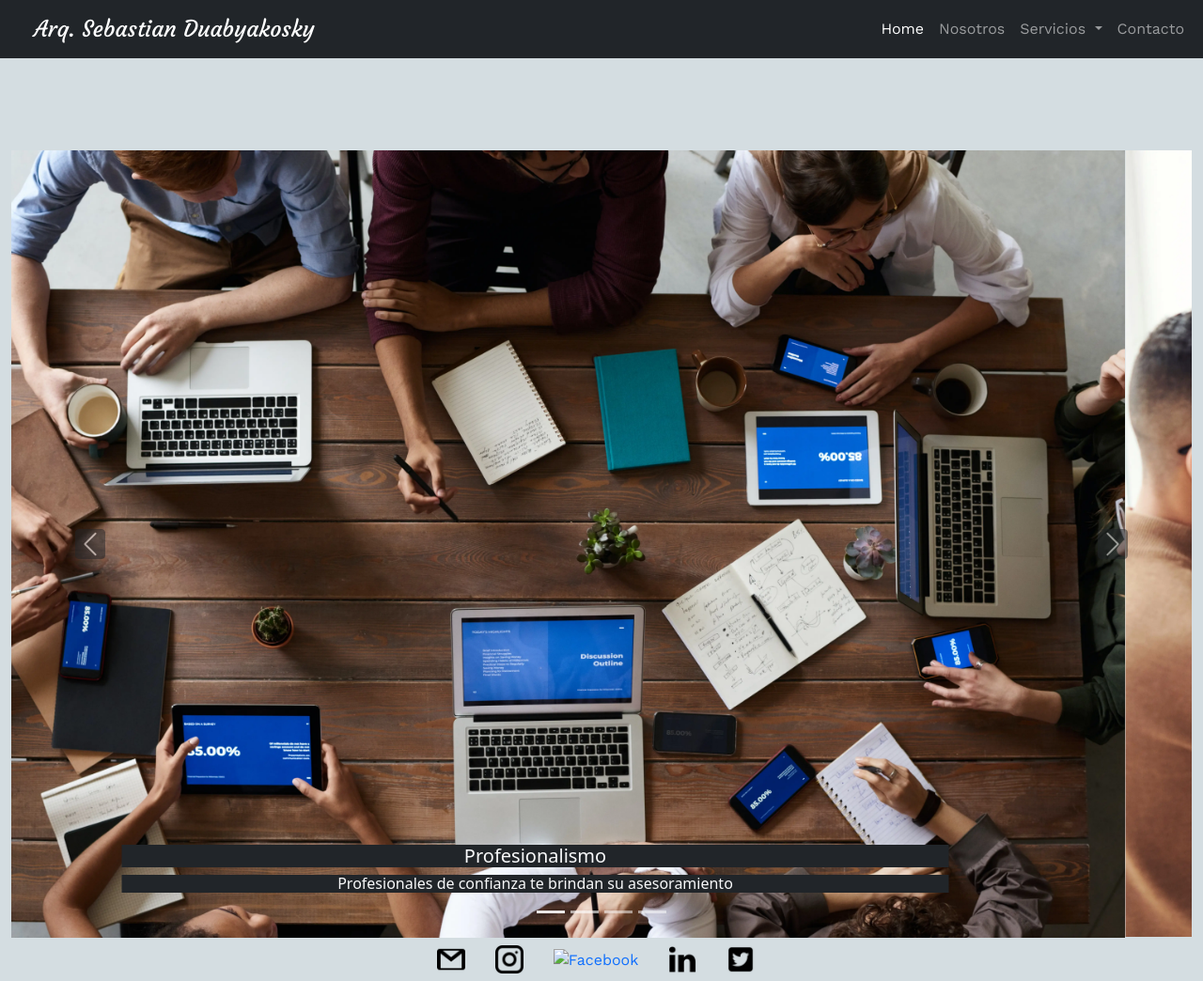
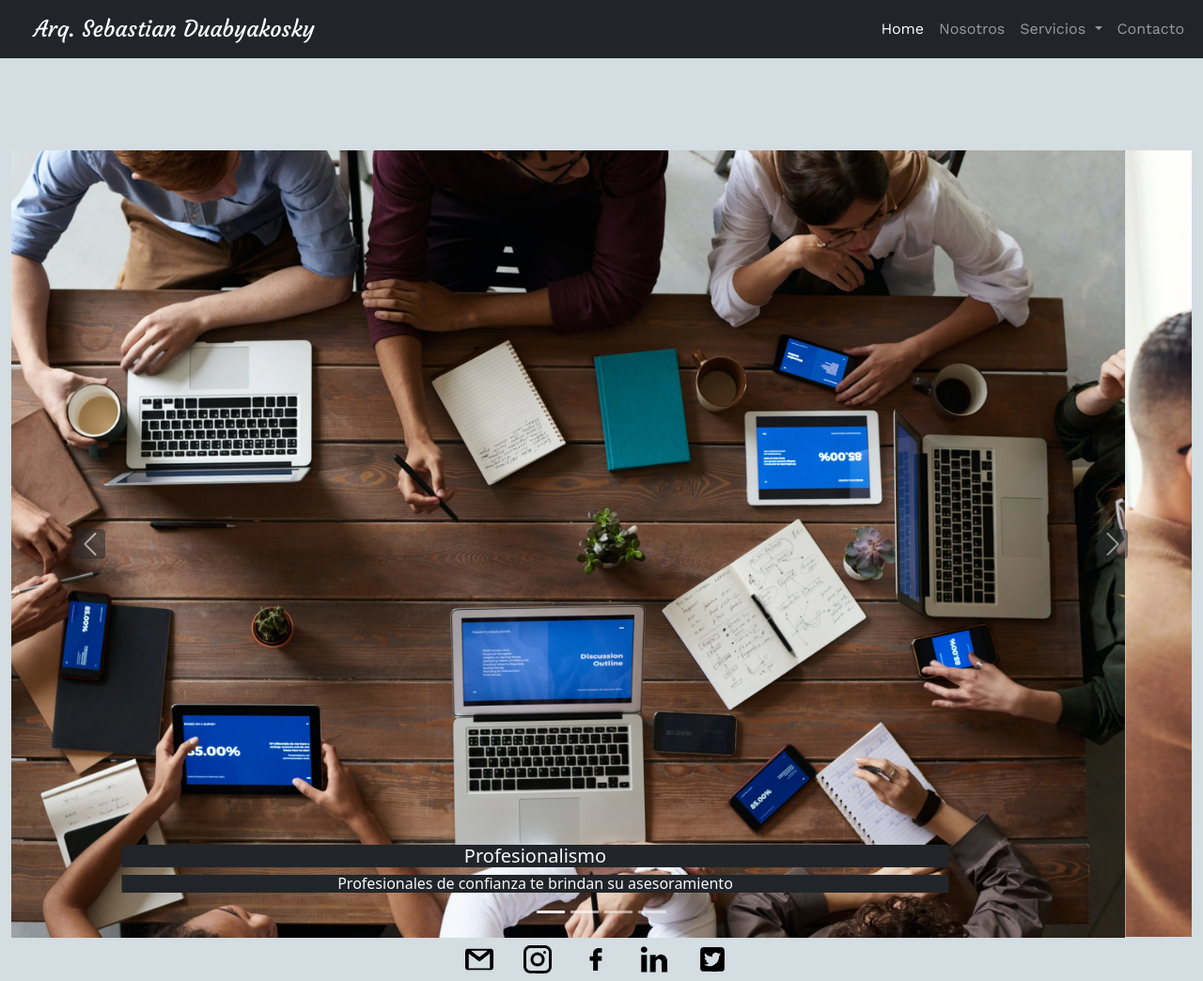
Before and after one commit to Marcelponce74/PF-PonceMarcela, a website: page index.html in a window 1280 px wide. Shown: the whole page at 94% size. Drawn offline with nearby package versions, Linux system fonts and the light colour scheme.

Commit message:
Corrijo index.html

```diff
--- a/index.html
+++ b/index.html
@@ -107,19 +107,19 @@
         <div class="row">
             <ul class="col nav d-flex justify-content-center align-items-center text-decoration-none">
                 <li class="nav-item">
-                    <a class="nav-link" id="enlacesocial" href="mailto:arqduabya@gmail.com"><img src="./assets/Imagenes/gmail.ico" alt="Correo" width="30"></a>
+                    <a class="nav-link" id="enlacesocial" href="mailto:arqduabya@gmail.com"><img src="./assets/Imagenes/gmail.svg" alt="Correo" width="30"></a>
                 </li>
                 <li class="nav-item">
-                    <a class="nav-link" id="enlacesocial" href="https://instagram.com/arq.duabya?igshid=YmMyMTA2M2Y="><img src="./assets/Imagenes/instagram.ico" alt="instagram" width="30"></a>
+                    <a class="nav-link" id="enlacesocial" href="https://instagram.com/arq.duabya?igshid=YmMyMTA2M2Y="><img src="./assets/Imagenes/instagram.svg" alt="instagram" width="30"></a>
                 </li>
                 <li class="nav-item">
-                    <a class="nav-link" id="enlacesocial" href="https://www.facebook.com/arqduabya.duabya"><img src="./assets/Imagenes/facebook (4).ico" alt="Facebook" width="30"></a>
+                    <a class="nav-link" id="enlacesocial" href="https://www.facebook.com/arqduabya.duabya"><img src="./assets/Imagenes/facebook (1).svg" alt="Facebook" width="30"></a>
                 </li>
                 <li class="nav-item">
-                    <a class="nav-link" id="enlacesocial" href="#"><img src="./assets/Imagenes/linkedin.ico" alt="linkedin" width="30"></a>
+                    <a class="nav-link" id="enlacesocial" href="#"><img src="./assets/Imagenes/linkedin.svg" alt="linkedin" width="30"></a>
                 </li>
                 <li class="nav-item">
-                    <a class="nav-link" id="enlacesocial" href="#"><img src="./assets/Imagenes/gorjeo.ico" alt="twitter" width="30"></a>
+                    <a class="nav-link" id="enlacesocial" href="#"><img src="./assets/Imagenes/gorjeo.svg" alt="twitter" width="30"></a>
                 </li>
 
             </ul>
```
